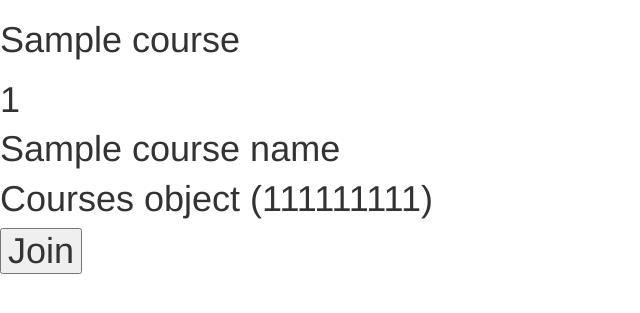
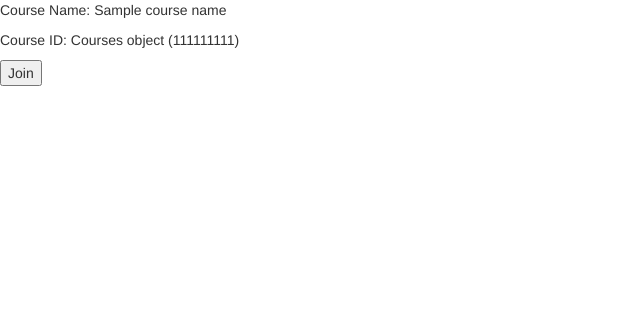
Before and after one commit to CMSC-13600-Data-Engineering/CMSC13600_Hitchings_Taylor, a Django app: template attendancechimp/templates/joincourse.html in a window 1280 px wide. Shown: the top 313 px of the page, without its empty margins (0-640 px from the left). Run offline with Django 4.2, Linux system fonts and the light colour scheme; data comes from the database, SQL or seed files in the repository; tables that the repository leaves empty hold one stand-in row (values such as "Sample post"); the template is opened without the code that fills it: values that come from a table or form of the project are taken from there, most other values are stand-ins (such as "Sample title", 1, 10 or a date in 2020).

Commit message:
Update joincourse.html

```diff
--- a/attendancechimp/templates/joincourse.html
+++ b/attendancechimp/templates/joincourse.html
@@ -1,10 +1,8 @@
 {% extends 'base.html' %}
 
 {% block content %}
-<h1>{{ course.course_name }}<h1>
-<p>{{ course.courseid }}<p>
-<p>{{course_name}}<p>
-<p>{{courseid}}<p>
+<p>Course Name: {{course_name}}<p>
+<p>Course ID: {{courseid}}<p>
 <form method="post">
     {% csrf_token %}
     <button type="submit">Join</button>
```
